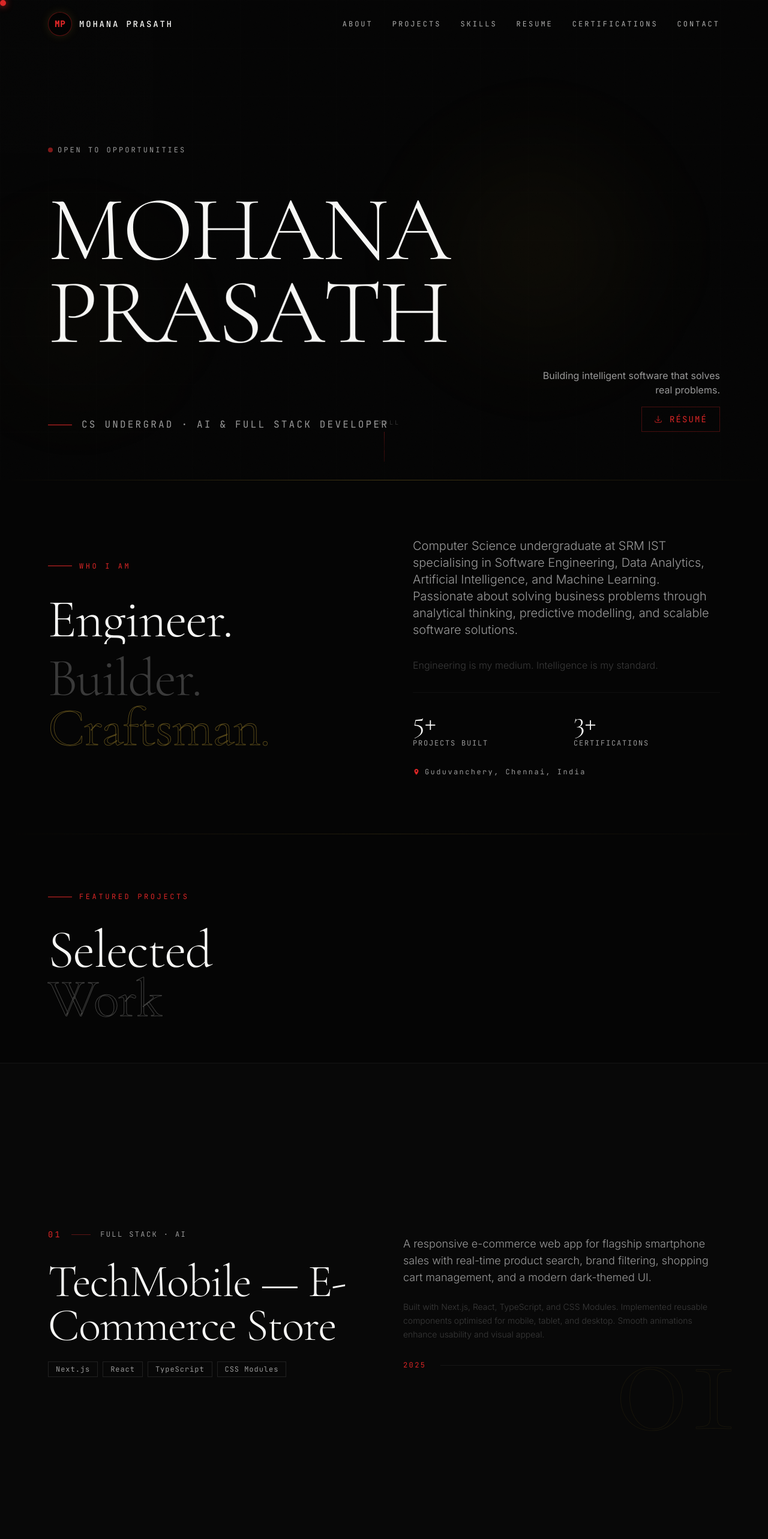
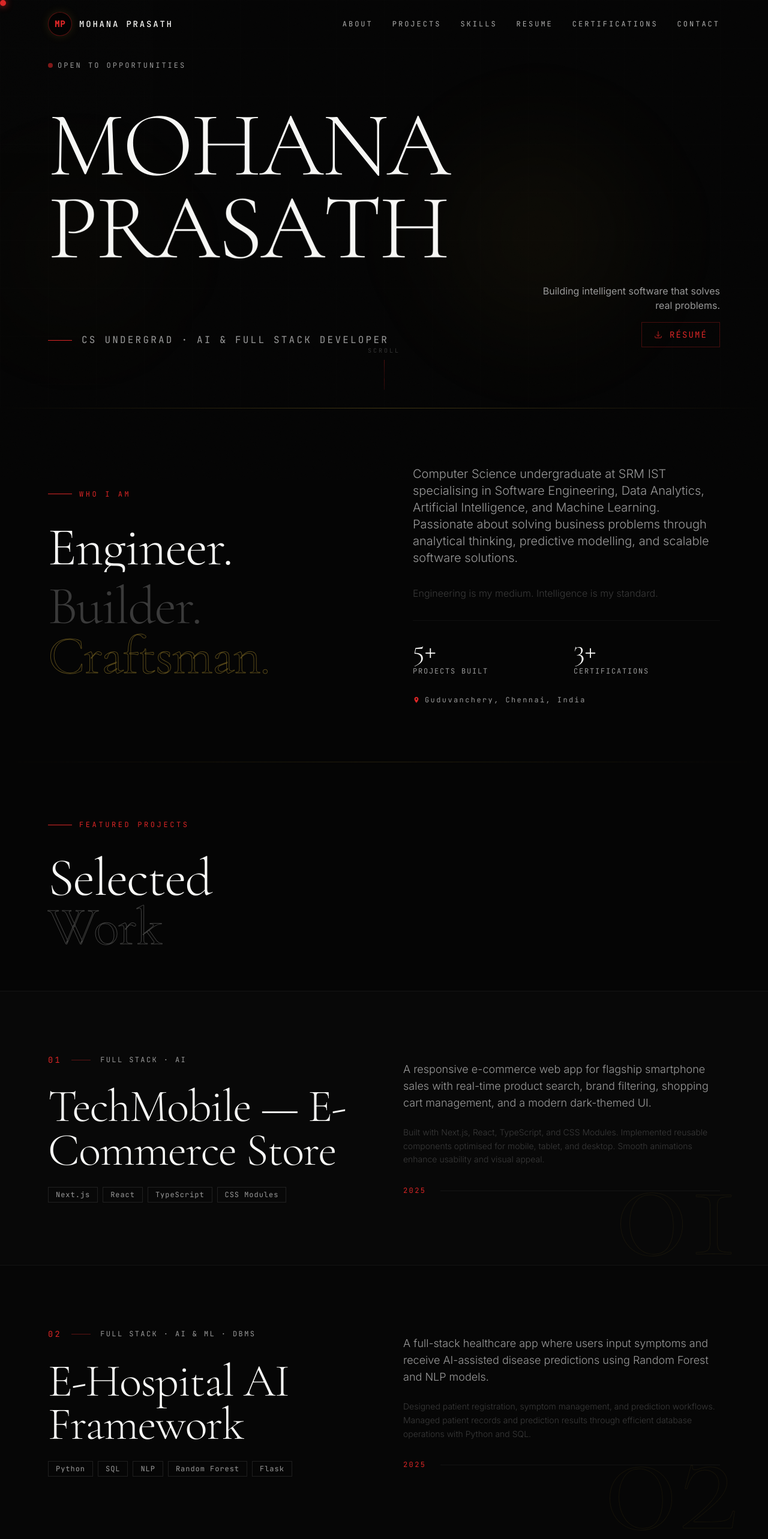
Before and after one commit to MohanaPrasathR/mohanaprasath.in, a Next.js app: page / in a window 1280 px wide. Shown: the top 2566 px of the page at 60% size. Built offline with nearby package versions, Linux system fonts and the light colour scheme.

Commit message:
fix: remove min-h-screen gaps and optimize section vertical spacing

```diff
--- a/components/sections/Certifications.tsx
+++ b/components/sections/Certifications.tsx
@@ -9,7 +9,7 @@ export default function Certifications() {
   const inView = useInView(ref, { once: true, margin: '-100px' });
 
   return (
-    <section id="certifications" ref={ref} className="relative py-10 md:py-24 overflow-hidden">
+    <section id="certifications" ref={ref} className="relative py-12 md:py-20 overflow-hidden">
       {/* Background divider line */}
       <div
         className="absolute top-0 left-0 w-full h-px"
@@ -18,7 +18,7 @@ export default function Certifications() {
 
       <div className="max-w-[1400px] mx-auto px-4 sm:px-8 md:px-12 lg:px-20">
         {/* Section Header */}
-        <div className="flex flex-col md:flex-row md:items-end justify-between mb-16 gap-6">
+        <div className="flex flex-col md:flex-row md:items-end justify-between mb-10 gap-6">
           <div>
             <motion.div
               className="flex items-center gap-3 mb-6"
--- a/components/sections/Contact.tsx
+++ b/components/sections/Contact.tsx
@@ -12,7 +12,7 @@ export default function Contact() {
     <section
       id="contact"
       ref={ref}
-      className="relative flex flex-col justify-between py-12 md:py-24 md:min-h-screen overflow-hidden"
+      className="relative flex flex-col py-16 md:py-24 overflow-hidden"
     >
       {/* Top gold line */}
       <div
--- a/components/sections/Hero.tsx
+++ b/components/sections/Hero.tsx
@@ -48,7 +48,7 @@ export default function Hero({ ready }: { ready: boolean }) {
   return (
     <section
       id="hero"
-      className="relative flex flex-col justify-end pb-8 sm:pb-16 md:pb-20 px-4 sm:px-8 md:px-12 lg:px-20 overflow-hidden pt-20 sm:pt-28 md:pt-32 md:min-h-screen"
+      className="relative flex flex-col justify-center min-h-[85vh] py-16 sm:py-20 md:py-24 px-4 sm:px-8 md:px-12 lg:px-20 overflow-hidden"
     >
       {/* ── Animated background ─── */}
       <div ref={bgRef} className="absolute inset-0 pointer-events-none" aria-hidden style={{ willChange: 'transform' }}>
--- a/components/sections/Projects.tsx
+++ b/components/sections/Projects.tsx
@@ -76,7 +76,7 @@ function ProjectSlide({
   return (
     <div
       ref={ref}
-      className="relative min-h-screen flex items-center border-t border-white/[0.05] group"
+      className="relative py-12 md:py-20 flex items-center border-t border-white/[0.05] group overflow-hidden"
       style={{ backgroundColor: project.bgTone }}
       onMouseEnter={() => onHover(index)}
       onMouseLeave={() => onHover(null)}
@@ -113,7 +113,7 @@ function ProjectSlide({
       </motion.div>
 
       {/* Content */}
-      <div className="relative z-10 max-w-[1400px] w-full mx-auto px-6 md:px-12 lg:px-20 py-24 grid grid-cols-1 lg:grid-cols-2 gap-16 items-center">
+      <div className="relative z-10 max-w-[1400px] w-full mx-auto px-6 md:px-12 lg:px-20 py-6 grid grid-cols-1 lg:grid-cols-2 gap-10 lg:gap-16 items-center">
         {/* Left */}
         <div>
           <motion.div
--- a/components/sections/Resume.tsx
+++ b/components/sections/Resume.tsx
@@ -9,7 +9,7 @@ export default function Resume() {
   const inView = useInView(ref, { once: true, margin: '-100px' });
 
   return (
-    <section id="resume" ref={ref} className="relative py-10 md:py-28 overflow-hidden">
+    <section id="resume" ref={ref} className="relative py-12 md:py-20 overflow-hidden">
       <div
         className="absolute top-0 left-0 w-full h-px"
         style={{ background: 'linear-gradient(90deg, transparent, rgba(212,175,55,0.25), transparent)' }}
@@ -18,7 +18,7 @@ export default function Resume() {
       <div className="max-w-[1400px] mx-auto px-6 md:px-12 lg:px-20">
         {/* Header */}
         <motion.div
-          className="flex items-center gap-3 mb-12"
+          className="flex items-center gap-3 mb-10"
           initial={{ opacity: 0 }}
           animate={inView ? { opacity: 1 } : { opacity: 0 }}
           transition={{ duration: 0.6 }}
@@ -32,7 +32,7 @@ export default function Resume() {
           </span>
         </motion.div>
 
-        <div className="grid grid-cols-1 lg:grid-cols-2 gap-16 lg:gap-24 mb-20">
+        <div className="grid grid-cols-1 lg:grid-cols-2 gap-12 lg:gap-16 mb-12">
           {/* Title + CTA */}
           <div className="flex flex-col justify-between gap-12">
             <motion.h2
--- a/components/sections/Skills.tsx
+++ b/components/sections/Skills.tsx
@@ -11,7 +11,7 @@ export default function Skills() {
   const inView = useInView(ref, { once: true, margin: '-100px' });
 
   return (
-    <section id="skills" ref={ref} className="relative py-10 md:py-28 overflow-hidden">
+    <section id="skills" ref={ref} className="relative py-12 md:py-20 overflow-hidden">
       {/* Accent line */}
       <div
         className="absolute top-0 left-0 w-full h-px"
@@ -21,7 +21,7 @@ export default function Skills() {
       <div className="max-w-[1400px] mx-auto px-6 md:px-12 lg:px-20">
         {/* Header */}
         <motion.div
-          className="flex items-center gap-3 mb-12"
+          className="flex items-center gap-3 mb-10"
           initial={{ opacity: 0 }}
           animate={inView ? { opacity: 1 } : { opacity: 0 }}
           transition={{ duration: 0.6 }}
@@ -35,7 +35,7 @@ export default function Skills() {
           </span>
         </motion.div>
 
-        <div className="grid grid-cols-1 lg:grid-cols-2 gap-16 lg:gap-24 items-start mb-24">
+        <div className="grid grid-cols-1 lg:grid-cols-2 gap-12 lg:gap-16 items-start mb-12">
           {/* Title */}
           <div>
             <motion.h2
```
